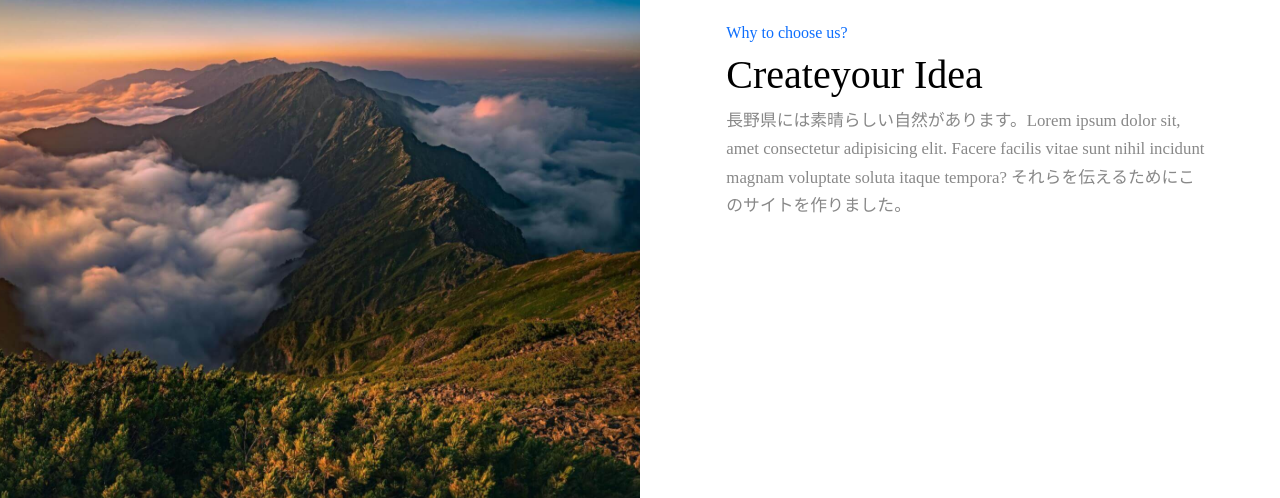
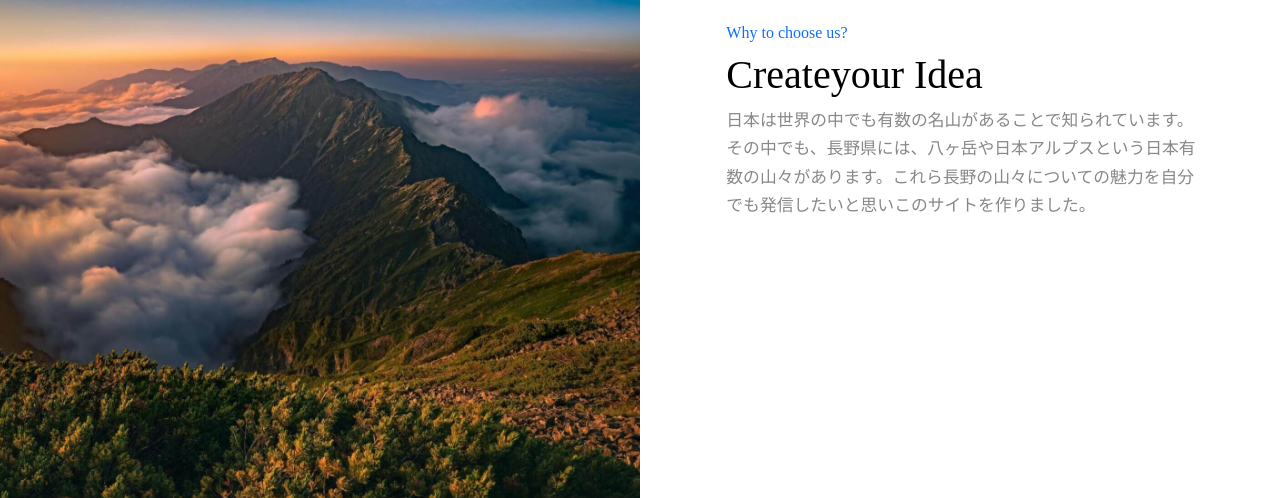
Before and after one commit to ik-lkk/Mountain_app, a Django app: page /mountain/home/ in a window 1280 px wide. Shown: the part 1638-2136 px from the top of the page. Run offline with Django 4.2, Linux system fonts and the light colour scheme; some web fonts are replaced.

Commit message:
sentence

```diff
--- a/templates/home.html
+++ b/templates/home.html
@@ -63,7 +63,7 @@
                 <div class="col-md-10 pt-4 offset-md-1">
                     <h6 class="text-primary">Why to choose us?</h6>
                     <h1>Createyour Idea</h1>
-                    <p>長野県には素晴らしい自然があります。Lorem ipsum dolor sit, amet consectetur adipisicing elit. Facere facilis vitae sunt nihil incidunt magnam voluptate soluta itaque tempora? それらを伝えるためにこのサイトを作りました。</p>
+                    <p>日本は世界の中でも有数の名山があることで知られています。その中でも、長野県には、八ヶ岳や日本アルプスという日本有数の山々があります。これら長野の山々についての魅力を自分でも発信したいと思いこのサイトを作りました。</p>
 
                     {% comment %} <div class="feature d-flex">
                         <div class="iconbox me-3">
```
